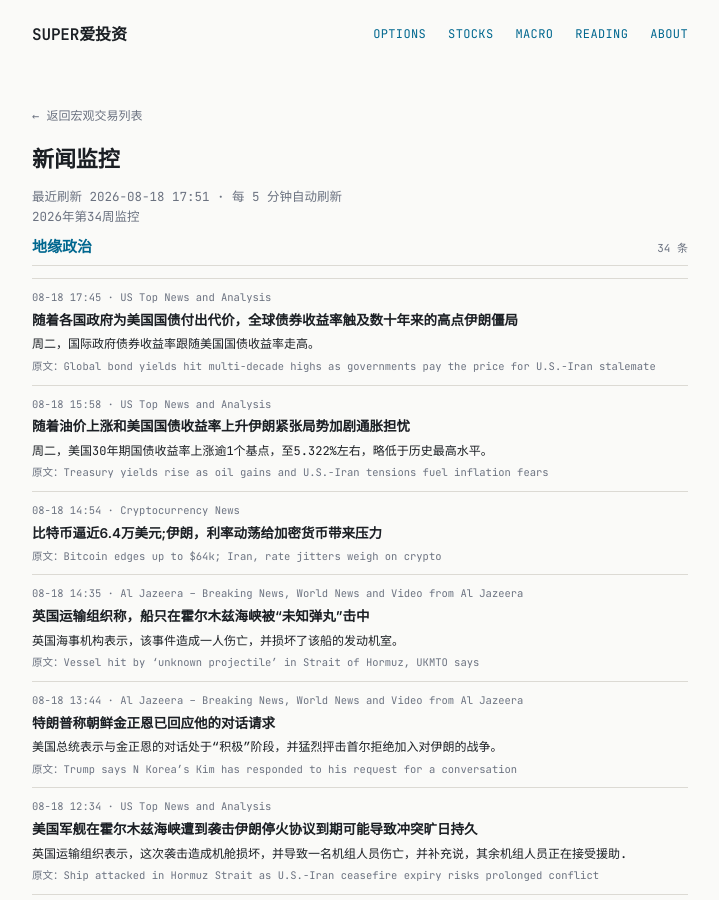
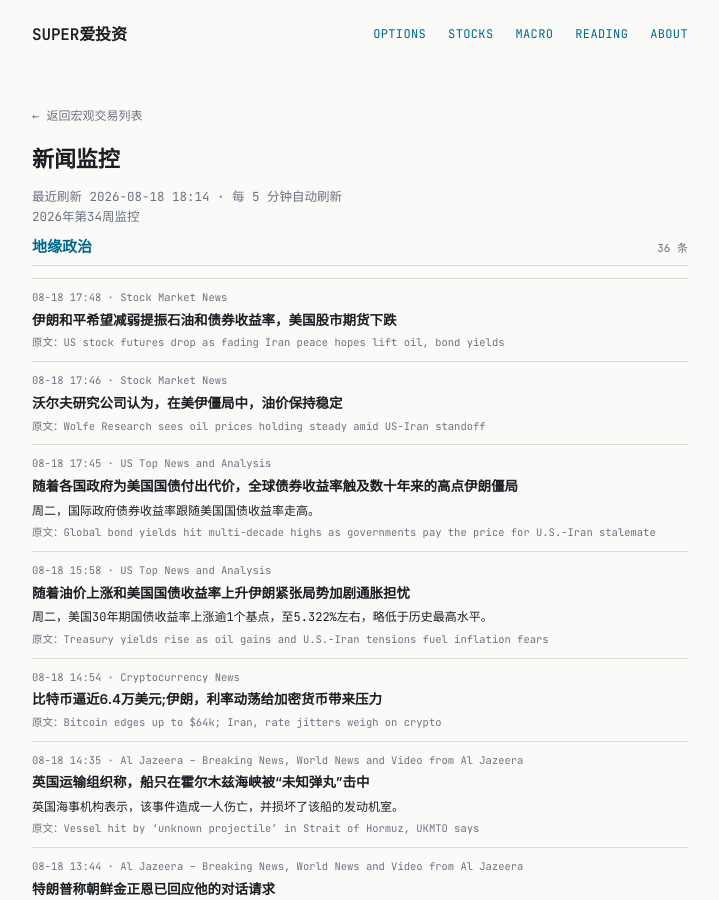
Before and after one commit to tang3super/tang3super.github.io, a Jekyll site: the page built from macro-trade/news-digest.md, in a window 1280 px wide and 900 px high. Shown: the whole window, without its empty margins (280-999 px from the left). Built offline with Jekyll 4.4.1, drawn with Linux system fonts in a browser that asks for light colours; some of the changed text lies outside the part shown.

Commit message:
sync news-digest article

```diff
--- a/macro-trade/news-digest.md
+++ b/macro-trade/news-digest.md
@@ -5,11 +5,23 @@ title: 新闻监控
 date: '2026-08-18'
 summary: 2026年第34周监控
 week_label: 2026年第34周监控
-last_updated: 2026-08-18 17:51
+last_updated: 2026-08-18 18:14
 refresh_note: 每 5 分钟自动刷新
 topics:
 - name: 地缘政治
   items:
+  - title: US stock futures drop as fading Iran peace hopes lift oil, bond yields
+    summary: ''
+    link: https://www.investing.com/news/stock-market-news/us-stock-futures-drop-as-fading-iran-peace-hopes-lift-oil-bond-yields-4864587
+    source: Stock Market News
+    time: 08-18 17:48
+    title_zh: 伊朗和平希望减弱提振石油和债券收益率，美国股市期货下跌
+  - title: Wolfe Research sees oil prices holding steady amid US-Iran standoff
+    summary: ''
+    link: https://www.investing.com/news/stock-market-news/wolfe-research-sees-oil-prices-holding-steady-amid-usiran-standoff-93CH-4864607
+    source: Stock Market News
+    time: 08-18 17:46
+    title_zh: 沃尔夫研究公司认为，在美伊僵局中，油价保持稳定
   - title: Global bond yields hit multi-decade highs as governments pay the price for U.S.-Iran stalemate
     summary: International government bond yields followed U.S. Treasury yields higher on Tuesday.
     link: https://www.cnbc.com/2026/08/18/bond-yields-government-us10y-treasury-note-iran.html
@@ -309,6 +321,18 @@ topics:
     title_zh: 由于收益率下降和美联储暂停押注提振情绪，欧洲股市小幅上涨
 - name: AI基建
   items:
+  - title: BofA raises hyperscaler AI capex outlook to $3.6tn through 2028
+    summary: ''
+    link: https://www.investing.com/news/stock-market-news/bofa-raises-hyperscaler-ai-capex-outlook-to-36tn-through-2028-93CH-4864617
+    source: Stock Market News
+    time: 08-18 17:52
+    title_zh: 美国银行将超大规模人工智能资本支出展望提高至2028年3.6万亿美元
+  - title: 'Nvidia earnings: Why BofA says August 26 earnings will be the moment of truth'
+    summary: ''
+    link: https://www.investing.com/news/stock-market-news/nvidia-earnings-why-bofa-says-august-26-earnings-will-be-the-moment-of-truth-93CH-4864612
+    source: Stock Market News
+    time: 08-18 17:48
+    title_zh: 英伟达财报：为什么美国银行称8月26日财报将是关键时刻
   - title: 'SK Hynix tests 200 SMA after +43% rally: Live levels'
     summary: ''
     link: https://www.investing.com/news/stock-market-news/sk-hynix-tests-200-sma-after-43-rally-live-levels-93CH-4864162
```
